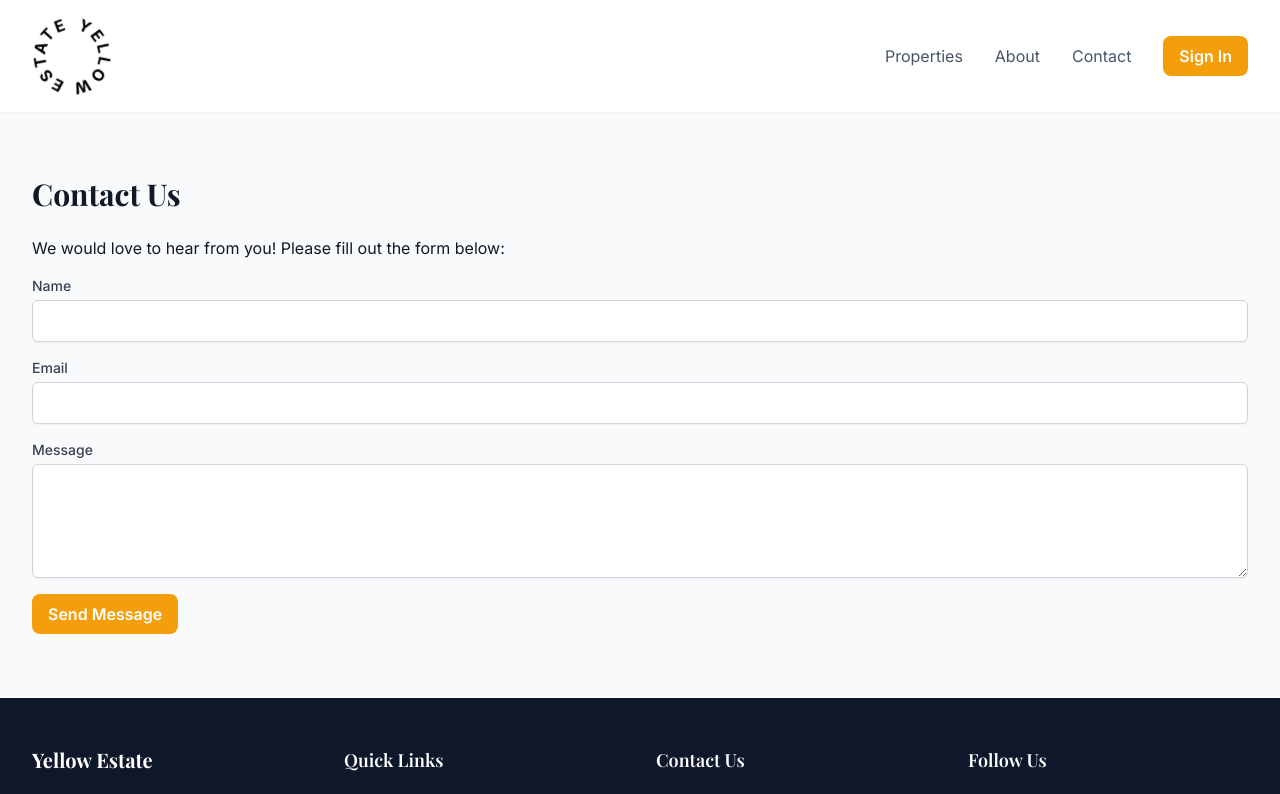
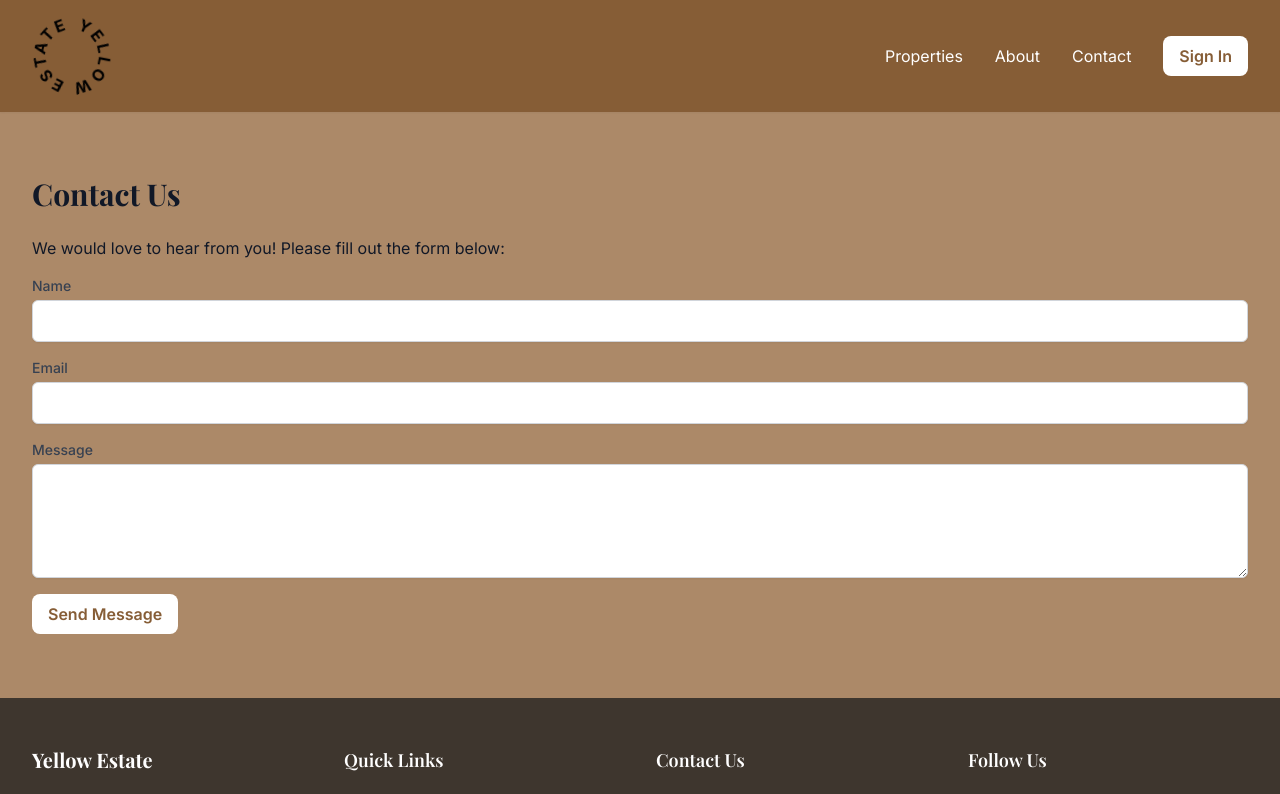
Before and after one commit to peterle95/yellow-real-estate, a Next.js app: page /contact in a window 1280 px wide. Shown: the top 794 px of the page. Built offline with nearby package versions, Linux system fonts and the light colour scheme; a web font is replaced by a local one.

Commit message:
new colors

```diff
--- a/src/app/globals.css
+++ b/src/app/globals.css
@@ -9,7 +9,7 @@
   }
 
   body {
-    @apply bg-gray-50 text-gray-900;
+    @apply bg-body text-gray-900;
   }
 
   h1, h2, h3, h4, h5, h6 {
@@ -19,7 +19,7 @@
 
 @layer components {
   .btn-primary {
-    @apply bg-accent hover:bg-accent-dark text-white font-semibold py-2 px-4 rounded-lg transition-colors duration-200;
+    @apply bg-white hover:bg-gray-100 text-header font-semibold py-2 px-4 rounded-lg transition-colors duration-200;
   }
 
   .btn-secondary {
--- a/src/components/common/Footer/Footer.tsx
+++ b/src/components/common/Footer/Footer.tsx
@@ -2,7 +2,7 @@ import Link from 'next/link';
 
 export const Footer = () => {
   return (
-    <footer className="bg-primary-900 text-white py-12">
+    <footer className="bg-footer text-white py-12">
       <div className="container-custom">
         <div className="grid grid-cols-1 md:grid-cols-4 gap-8">
           <div>
--- a/src/components/common/Header/Header.tsx
+++ b/src/components/common/Header/Header.tsx
@@ -8,7 +8,7 @@ export const Header = () => {
   const [isMenuOpen, setIsMenuOpen] = useState(false);
 
   return (
-    <header className="bg-white shadow-sm">
+    <header className="bg-header shadow-sm">
       <nav className="container-custom py-4">
         <div className="flex items-center justify-between">
           <Link href="/" className="text-primary-900 hover:text-accent transition-colors">
@@ -40,13 +40,13 @@ export const Header = () => {
 
           {/* Desktop Menu */}
           <div className="hidden md:flex items-center space-x-8">
-            <Link href="/properties" className="text-primary-600 hover:text-primary-900">
+            <Link href="/properties" className="text-white hover:text-accent">
               Properties
             </Link>
-            <Link href="/about" className="text-primary-600 hover:text-primary-900">
+            <Link href="/about" className="text-white hover:text-accent">
               About
             </Link>
-            <Link href="/contact" className="text-primary-600 hover:text-primary-900">
+            <Link href="/contact" className="text-white hover:text-accent">
               Contact
             </Link>
             <Link href="/login" className="btn-primary">
@@ -60,21 +60,21 @@ export const Header = () => {
           <div className="flex flex-col space-y-4">
             <Link
               href="/properties"
-              className="text-primary-600 hover:text-primary-900 px-2 py-1"
+              className="text-white hover:text-accent px-2 py-1"
               onClick={() => setIsMenuOpen(false)}
             >
               Properties
             </Link>
             <Link
               href="/about"
-              className="text-primary-600 hover:text-primary-900 px-2 py-1"
+              className="text-white hover:text-accent px-2 py-1"
               onClick={() => setIsMenuOpen(false)}
             >
               About
             </Link>
             <Link
               href="/contact"
-              className="text-primary-600 hover:text-primary-900 px-2 py-1"
+              className="text-white hover:text-accent px-2 py-1"
               onClick={() => setIsMenuOpen(false)}
             >
               Contact
--- a/tailwind.config.ts
+++ b/tailwind.config.ts
@@ -26,6 +26,10 @@ const config: Config = {
           DEFAULT: '#f59e0b',
           dark: '#d97706',
         },
+        header: '#865D36',
+        body: '#AC8968',
+        //footer: '#A69080',
+        footer: '#3E362E',
       },
       spacing: {
         '128': '32rem',
```
